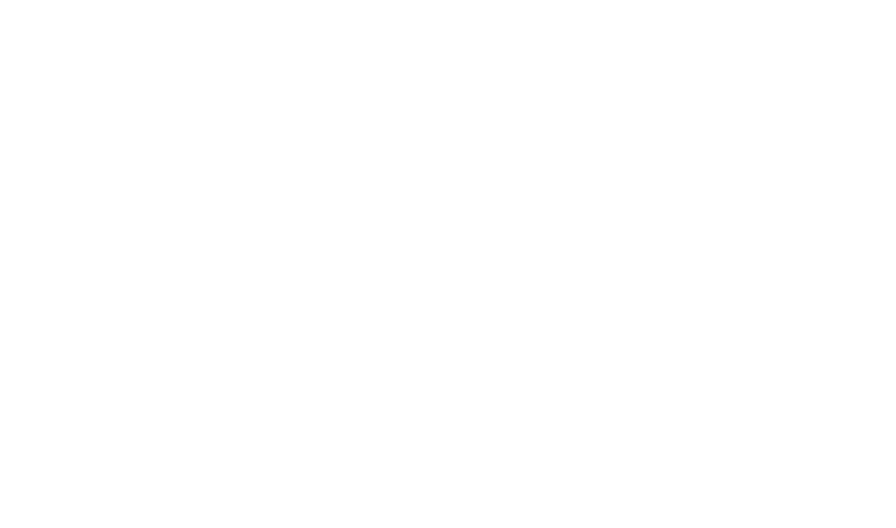
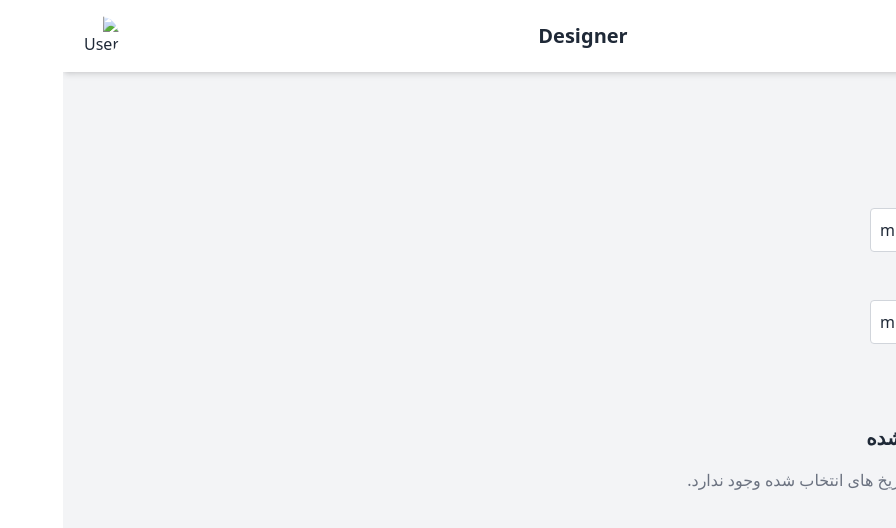
Before and after one commit to tetteam4/Tamado-PrintShop, a React (Vite) app in the folder Frontend/: page /dashboard in a window 1280 px wide. Before the commit this address had no page. Shown: the top 528 px of the page, without its empty margins (384-1280 px from the left). Built offline with nearby package versions, Linux system fonts and the light colour scheme.

Commit message:
dashboard demo is ready

```diff
--- a/Frontend/src/Components/dashboard/dashboard.jsx
+++ b/Frontend/src/Components/dashboard/dashboard.jsx
@@ -1,47 +1,70 @@
 import React, { useState } from 'react';
-import { FaSun, FaMoon, FaUserCog, FaClipboardList, FaPrint, FaUsers, FaPalette, FaClipboardCheck } from 'react-icons/fa';
-import { MdDashboard, MdInventory, MdSettings } from 'react-icons/md';
+import { FaSun, FaMoon, FaUserCog, FaClipboardList, FaPalette, FaPlusCircle, FaBars } from 'react-icons/fa';
+import { MdDashboard } from 'react-icons/md';
+import DashboardHome from './designer/Ddashboard';
+import Orders from './designer/Orders';
+import AddOrder from './designer/AddOrder';
+import ReportDashboard from './designer/Ddashboard';
 
 const Dashboard = ({ role, userImage }) => {
   const [darkMode, setDarkMode] = useState(false);
+  const [activeComponent, setActiveComponent] = useState('DashboardHome');
+  const [isSidebarExpanded, setIsSidebarExpanded] = useState(true);
 
-  // Toggle dark mode
-  const handleToggle = () => {
-    setDarkMode(!darkMode);
+  const handleToggle = () => setDarkMode(!darkMode);
+  const handleSidebarToggle = () => setIsSidebarExpanded(!isSidebarExpanded);
+
+  const access = {
+    Designer: ['Dashboard', 'Orders', 'Add Order']
   };
 
-  // Define access per role
-  const access = {
-    Admin: ['Dashboard', 'Orders', 'Inventory', 'Users', 'Settings'],
-    Designer: ['Dashboard', 'Designs', 'Orders'],
-    Printer: ['Dashboard', 'Print Queue', 'Orders'],
-    Reception: ['Dashboard', 'Orders', 'Customers']
-  };
-
-  // Define icons and labels for the menu items
   const menuItems = {
-    Dashboard: { icon: <MdDashboard />, label: 'داشبورد' },
-    Orders: { icon: <FaClipboardList />, label: 'سفارشات' },
-    Inventory: { icon: <MdInventory />, label: 'موجودی' },
-    Users: { icon: <FaUsers />, label: 'کاربران' },
-    Settings: { icon: <MdSettings />, label: 'تنظیمات' },
-    Designs: { icon: <FaPalette />, label: 'طرح‌ها' },
-    'Print Queue': { icon: <FaPrint />, label: 'صف چاپ' },
-    Customers: { icon: <FaClipboardCheck />, label: 'مشتریان' }
+    'Add Order': { component: 'AddOrder', icon: <FaPlusCircle />, label: 'افزودن سفارش' },
+    Orders: { component: 'Orders', icon: <FaClipboardList />, label: 'سفارشات' },
+    Dashboard: { component: 'DashboardHome', icon: <MdDashboard />, label: 'داشبورد' },
   };
 
   const filteredMenuItems = Object.keys(menuItems).filter(item => access[role].includes(item));
 
+  const renderComponent = () => {
+    switch (activeComponent) {
+      case 'DashboardHome':
+        return <DashboardHome />;
+      case 'Orders':
+        return <Orders />;
+      case 'AddOrder':
+        return <AddOrder />;
+      default:
+        return <ReportDashboard />;
+    }
+  };
+
   return (
     <div className={`${darkMode ? 'bg-gray-900 text-white' : 'bg-gray-100 text-gray-800'} min-h-screen flex`}>
       {/* Sidebar */}
-      <aside className="w-64 bg-blue-600 text-white p-6 space-y-6">
-        <h2 className="text-2xl font-bold">پنل مدیریت</h2>
-        <ul className="space-y-4">
+      <aside className={`${isSidebarExpanded ? 'w-64' : 'w-20'} bg-blue-600 text-white p-6 space-y-6 relative transition-width duration-300`}>
+        <button
+          onClick={handleSidebarToggle}
+          className="absolute top-4 right-4 text-2xl focus:outline-none"
+        >
+          <FaBars />
+        </button>
+        <div className={`${isSidebarExpanded ? 'text-2xl font-bold' : 'text-lg'}`}>
+          {isSidebarExpanded ? 'پنل' : null}
+        </div>
+        <ul className="mt-8 space-y-4">
           {filteredMenuItems.map(item => (
-            <li key={item} className="flex items-center space-x-2 p-2 hover:bg-blue-500 rounded transition duration-150">
+            <li
+              key={item}
+              className={`flex items-center p-2 hover:bg-blue-500 rounded cursor-pointer ${
+                activeComponent === menuItems[item].component ? 'bg-blue-700' : ''
+              }`}
+              onClick={() => setActiveComponent(menuItems[item].component)}
+            >
               <span className="text-xl">{menuItems[item].icon}</span>
-              <span className="text-lg font-medium">{menuItems[item].label}</span>
+              {isSidebarExpanded && (
+                <span className="ml-4 text-lg font-medium">{menuItems[item].label}</span>
+              )}
             </li>
           ))}
         </ul>
@@ -49,23 +72,16 @@
 
       {/* Main Content */}
       <div className="flex-1">
-        {/* Navbar */}
         <nav className="flex justify-between items-center p-4 shadow-md bg-white">
-          {/* Light/Dark Mode Toggle */}
           <button onClick={handleToggle} className="text-2xl">
             {darkMode ? <FaSun className="text-yellow-400" /> : <FaMoon className="text-blue-600" />}
           </button>
-          {/* Role Title */}
           <h1 className="text-xl font-bold">{role}</h1>
-          {/* User Image */}
           <img src={userImage} alt="User Avatar" className="w-10 h-10 rounded-full" />
         </nav>
 
-        {/* Content Area */}
         <div className="p-8">
-          <h2 className="text-3xl font-bold mb-4">خوش آمدید به {role} داشبورد</h2>
-          {/* Placeholder for main content */}
-          <p>این بخش شامل محتوای اصلی برای نقش {role} است.</p>
+          {renderComponent()}
         </div>
       </div>
     </div>
--- /dev/null
+++ b/Frontend/src/Components/dashboard/designer/AddOrder.jsx
@@ -0,0 +1,110 @@
+import React, { useState, useEffect } from 'react';
+
+const AddOrder = () => {
+  const [formData, setFormData] = useState({
+    name: '',
+    description: '',
+    category: '',
+    designer: ''
+  });
+
+  // Retrieve the designer name from local storage on component mount
+  useEffect(() => {
+    const storedDesigner = localStorage.getItem('designerName');
+    if (storedDesigner) {
+      setFormData(prevState => ({ ...prevState, designer: storedDesigner }));
+    }
+  }, []);
+
+  // Handle changes to form inputs
+  const handleChange = (e) => {
+    const { name, value } = e.target;
+    setFormData(prevState => ({ ...prevState, [name]: value }));
+  };
+
+  // Handle form submission
+  const handleSubmit = (e) => {
+    e.preventDefault();
+    console.log('Order details:', formData);
+    // Add form submission logic here (e.g., send data to the backend or update state)
+  };
+
+  return (
+    <div>
+      <h2 className="text-3xl font-bold mb-4">افزودن سفارش</h2>
+      <form onSubmit={handleSubmit} className="space-y-4">
+
+        {/* Name Field */}
+        <div>
+          <label className="block text-lg font-medium">نام:</label>
+          <input
+            type="text"
+            name="name"
+            value={formData.name}
+            onChange={handleChange}
+            className="w-full border rounded p-2 mt-1"
+            placeholder="نام سفارش را وارد کنید"
+            required
+          />
+        </div>
+
+        {/* Description Field */}
+        <div>
+          <label className="block text-lg font-medium">توضیحات:</label>
+          <textarea
+            name="description"
+            value={formData.description}
+            onChange={handleChange}
+            className="w-full border rounded p-2 mt-1"
+            placeholder="توضیحات سفارش را وارد کنید"
+            required
+          />
+        </div>
+
+        {/* Category Field */}
+        <div>
+          <label className="block text-lg font-medium">دسته‌بندی:</label>
+          <select
+            name="category"
+            value={formData.category}
+            onChange={handleChange}
+            className="w-full border rounded p-2 mt-1"
+            required
+          >
+            <option value="" disabled>انتخاب دسته‌بندی</option>
+            <option value="book">کتاب</option>
+            <option value="bill">بیل</option>
+            <option value="banner">بنر</option>
+            <option value="رقعه">رقعه</option>
+            <option value="glass">گیلاس</option>
+            <option value="blouse">بلوز</option>
+            <option value="box">جعبه</option>
+            <option value="cart">کارت</option>
+          </select>
+        </div>
+
+        {/* Designer Field (Readonly) */}
+        <div>
+          <label className="block text-lg font-medium">طراح:</label>
+          <input
+            type="text"
+            name="designer"
+            value={formData.designer}
+            className="w-full border rounded p-2 mt-1 bg-gray-100"
+            readOnly
+          />
+        </div>
+
+        {/* Submit Button */}
+        <button
+          type="submit"
+          className="bg-blue-500 text-white font-bold py-2 px-4 rounded hover:bg-blue-600 transition duration-300"
+        >
+          ثبت سفارش
+        </button>
+      </form>
+    </div>
+  );
+};
+
+export default AddOrder;
--- /dev/null
+++ b/Frontend/src/Components/dashboard/designer/Ddashboard.jsx
@@ -0,0 +1,89 @@
+import React, { useState } from 'react';
+
+const ReportDashboard = () => {
+  const [startDate, setStartDate] = useState('');
+  const [endDate, setEndDate] = useState('');
+  const [filteredReports, setFilteredReports] = useState([]);
+
+  // Example data for reports
+  const reports = [
+    { id: 1, date: '2023-10-01', name: 'Report 1', description: 'Monthly sales report' },
+    { id: 2, date: '2023-10-15', name: 'Report 2', description: 'Mid-month inventory update' },
+    { id: 3, date: '2023-11-05', name: 'Report 3', description: 'Weekly engagement statistics' },
+    { id: 4, date: '2023-11-20', name: 'Report 4', description: 'Monthly revenue breakdown' },
+  ];
+
+  // Function to filter reports based on start and end dates
+  const handleFilterReports = () => {
+    const start = new Date(startDate);
+    const end = new Date(endDate);
+
+    const filtered = reports.filter(report => {
+      const reportDate = new Date(report.date);
+      return reportDate >= start && reportDate <= end;
+    });
+
+    setFilteredReports(filtered);
+  };
+
+  return (
+    <div className="p-6">
+      <h2 className="text-2xl font-bold mb-4">گزارشات</h2>
+
+      <div className="mb-4">
+        <label className="block mb-2 font-medium">تاریخ شروع</label>
+        <input
+          type="date"
+          value={startDate}
+          onChange={(e) => setStartDate(e.target.value)}
+          className="p-2 border border-gray-300 rounded"
+        />
+      </div>
+
+      <div className="mb-4">
+        <label className="block mb-2 font-medium">تاریخ پایان</label>
+        <input
+          type="date"
+          value={endDate}
+          onChange={(e) => setEndDate(e.target.value)}
+          className="p-2 border border-gray-300 rounded"
+        />
+      </div>
+
+      <button
+        onClick={handleFilterReports}
+        className="px-4 py-2 bg-blue-500 text-white font-medium rounded hover:bg-blue-600 transition"
+      >
+        فیلتر گزارشات
+      </button>
+
+      <div className="mt-6">
+        <h3 className="text-xl font-semibold mb-4">گزارشات فیلتر شده</h3>
+        {filteredReports.length > 0 ? (
+          <table className="min-w-full bg-white border border-gray-300">
+            <thead>
+              <tr>
+                <th className="py-2 px-4 border-b font-medium text-left">تاریخ</th>
+                <th className="py-2 px-4 border-b font-medium text-left">نام گزارش</th>
+                <th className="py-2 px-4 border-b font-medium text-left">توضیحات</th>
+              </tr>
+            </thead>
+            <tbody>
+              {filteredReports.map(report => (
+                <tr key={report.id} className="hover:bg-gray-100">
+                  <td className="py-2 px-4 border-b">{report.date}</td>
+                  <td className="py-2 px-4 border-b">{report.name}</td>
+                  <td className="py-2 px-4 border-b">{report.description}</td>
+                </tr>
+              ))}
+            </tbody>
+          </table>
+        ) : (
+          <p className="text-gray-500">هیچ گزارشی برای تاریخ های انتخاب شده وجود ندارد.</p>
+        )}
+      </div>
+    </div>
+  );
+};
+
+export default ReportDashboard;
--- /dev/null
+++ b/Frontend/src/Components/dashboard/designer/Orders.jsx
@@ -0,0 +1,69 @@
+import React, { useEffect, useState } from 'react';
+
+const Orders = () => {
+  const [orders, setOrders] = useState([
+    {
+      id: 1,
+      name: 'کتاب',
+      description: 'چاپ کتاب در 200 صفحه',
+      category: 'Book',
+      designer: 'Designer 1',
+      status: 'در حال انجام'
+    },
+    {
+      id: 2,
+      name: 'بنر تبلیغاتی',
+      description: 'بنر تبلیغاتی رنگی با کیفیت بالا',
+      category: 'Banner',
+      designer: 'Designer 2',
+      status: 'تکمیل شده'
+    },
+    {
+      id: 3,
+      name: 'چاپ لیبل',
+      description: 'چاپ لیبل برای محصولات',
+      category: 'Label',
+      designer: 'Designer 3',
+      status: 'در انتظار'
+    }
+  ]);
+
+  // Optionally, fetch orders data from an API or local storage
+  useEffect(() => {
+    // You can use setOrders with API response here
+  }, []);
+
+  return (
+    <div className="p-4">
+      <h2 className="text-2xl font-bold mb-4">سفارشات</h2>
+      <div className="overflow-x-auto">
+        <table className="min-w-full bg-white border border-gray-300">
+          <thead>
+            <tr>
+              <th className="py-2 px-4 border font-medium text-left">شناسه</th>
+              <th className="py-2 px-4 border font-medium text-left">نام سفارش</th>
+              <th className="py-2 px-4 border font-medium text-left">توضیحات</th>
+              <th className="py-2 px-4 border font-medium text-left">دسته‌بندی</th>
+              <th className="py-2 px-4 border font-medium text-left">طراح</th>
+              <th className="py-2 px-4 border font-medium text-left">وضعیت</th>
+            </tr>
+          </thead>
+          <tbody>
+            {orders.map(order => (
+              <tr key={order.id} className="hover:bg-gray-100 ">
+                <td className="py-2 px-4 border">{order.id}</td>
+                <td className="py-2 px-4 border">{order.name}</td>
+                <td className="py-2 px-4 border">{order.description}</td>
+                <td className="py-2 px-4 border">{order.category}</td>
+                <td className="py-2 px-4 border">{order.designer}</td>
+                <td className="py-2 px-4 border">{order.status}</td>
+              </tr>
+            ))}
+          </tbody>
+        </table>
+      </div>
+    </div>
+  );
+};
+
+export default Orders;
--- a/Frontend/src/main.jsx
+++ b/Frontend/src/main.jsx
@@ -7,6 +7,7 @@
 
 createRoot(document.getElementById('root')).render(
   <StrictMode>
-    <App />
+    {/* <App /> */}
+    <Dashboard role='Designer'/>
   </StrictMode>,
 )
```
